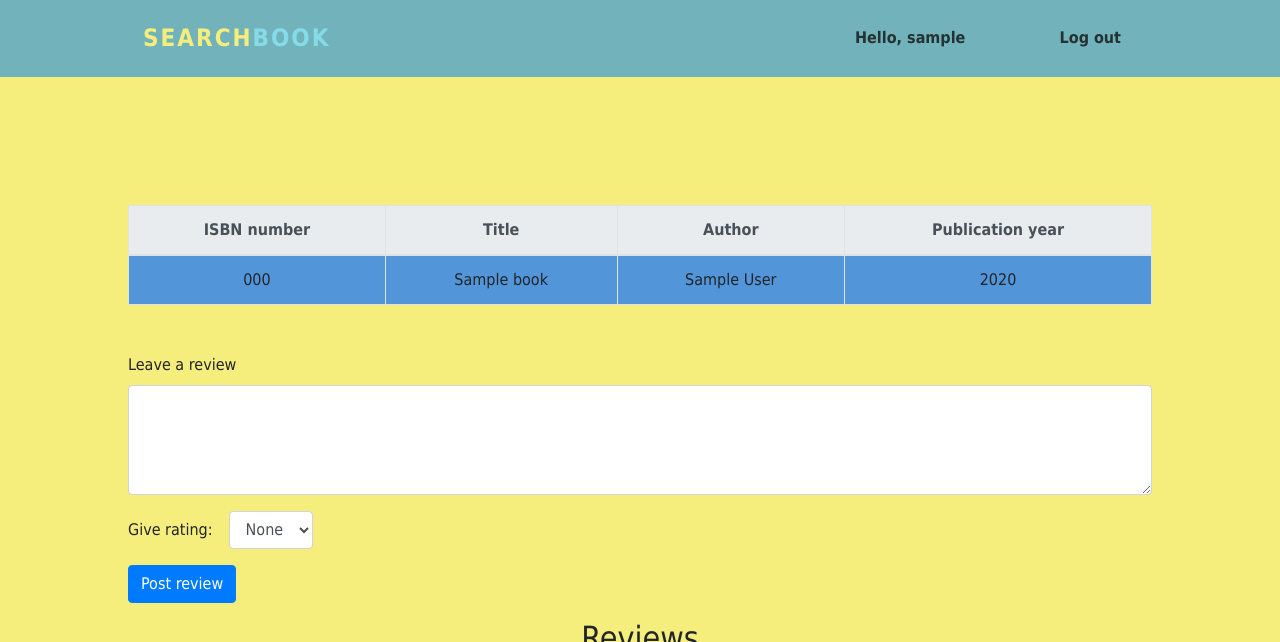
After one commit to LiliyaSm/CS50-project1, a Flask app: template templates/book_page.html in a window 1280 px wide. The commit adds this page. Shown: the top 642 px of the page. Run offline with Flask 2, Linux system fonts and the light colour scheme; the template is opened without the code that fills it: most values are stand-ins (such as "Sample title", 1, 10 or a date in 2020); style sheets or scripts are compiled from the project's sources; some libraries are stand-ins or nearby versions.

Commit message:
add book page and search

```diff
--- a/application.py
+++ b/application.py
@@ -2,6 +2,7 @@ import os
 from flask import Flask, session, render_template, request,  redirect, url_for
 from flask_session import Session
 import myDatabase
+from req import req
 
 app = Flask(__name__)
 
@@ -70,20 +71,29 @@ def signUp():
     return render_template("signUp.html")
 
 
-@app.route("/search")
+@app.route("/search",  methods=["GET"])
 def search():
-    if 'user_id' in session:
+    if 'user_id' not in session:
+        return redirect(url_for("index"))
         print(session)
-        return render_template("search.html", username=session["username"])
-
-    return redirect(url_for("index"))
-
+    # args contains the URL encoded parameters from a GET request while request. form contains POST data
+    query = request.args.get("search")
+    if request.method == "GET" and query:
+        result = db.search(query)
+        return render_template("search.html", username=session["username"], search=result)
+    return render_template("search.html", username=session["username"])
 
 @app.route('/sign_out')
 def sign_out():
-    session.clear()
+    session.clear() #TODO pop
     return redirect(url_for('index'))
 
+
+@app.route("/book_page/<string:isbn>", methods=["POST", "GET"])
+def book_page(isbn):
+    print(isbn)
+    book = db.get_book(isbn)
+    return render_template("book_page.html", book = book)
 
 if __name__ == '__main__':
 
--- a/scss/style.scss
+++ b/scss/style.scss
@@ -1,19 +1,19 @@
-$yellow : #f5ed7c;
-
+$yellow: #f5ed7c;
 
 body {
   font-family: "Tahoma", sans-serif;
-  // min-height: 100vh;
+  min-height: 100vh;
   background-color: $yellow;
 }
 
-.wrap-header{
+.wrap-header,
+.wrap-main {
   max-width: 1024px;
   margin: 0 auto;
 }
 
-.wrap {
-  padding-top: 20vh;
+.wrap-main {
+  padding: 10% 0;
 }
 
 .site-header {
@@ -46,8 +46,7 @@ body {
   text-align: right;
 }
 
-.greeting a
- {
+.greeting a {
   pointer-events: none;
 }
 
@@ -60,3 +59,24 @@ body {
 .site-title .blue {
   color: #85dce8;
 }
+
+// .main {
+//   text-align: center;
+// }
+
+.form-inline .form-control.search {
+  width: 600px;
+}
+
+table {
+  background-color: #5296d9;
+}
+
+@media (max-width: 995px) {
+  .nav-item,
+  .main,
+  .site-title,
+  .site-header a {
+    text-align: center;
+  }
+}
--- /dev/null
+++ b/templates/book_page.html
@@ -0,0 +1,82 @@
+{% extends "layout.html" %} {% block body %}
+
+<div class="wrap-main">
+  <div class="main">
+    <table class="table table-bordered text-center mb-5">
+      <thead class="thead-light">
+        <th scope="col">ISBN number</th>
+        <th scope="col">Title</th>
+        <th scope="col">Author</th>
+        <th scope="col">Publication year</th>
+      </thead>
+      <tbody>
+        <tr>
+          <td>{{book.isbn}}</td>
+          <td>{{book.title}}</td>
+          <td>{{book.author}}</td>
+          <td>{{book.publication_year}}</td>
+        </tr>
+      </tbody>
+    </table>
+
+    <form class = "mb-3" method="post">
+      <div class="form-group">
+        <label for="exampleFormControlTextarea1">Leave a review</label>
+        <textarea
+          class="form-control"
+          id="exampleFormControlTextarea1"
+          rows="4"
+          required
+        ></textarea>
+      </div>
+      <div class = form-inline>
+        <div class="form-group mb-3">
+          <label for="rating">Give rating:</label>
+          <select class="form-control ml-3" id="rating" required>
+            <option value="">None</option>
+            <option value="1" >1</option>
+            <option value="1">2</option>
+            <option value="1">3</option>
+            <option value="1">4</option>
+            <option value="1">5</option>
+          </select>
+        </div>
+      </div>
+      <button type="submit" class="btn btn-primary">Post review</button>
+    </form>
+
+    <h2 class="text-center">Reviews</h2>
+    <div class="card">
+      <div class="card-body">
+        <div class="row">
+          <div class="col-md-2">
+            <img
+              src="https://image.ibb.co/jw55Ex/def_face.jpg"
+              class="img img-rounded img-fluid"
+            />
+          </div>
+          <div class="col-md-10 ">
+            <p >
+              <span class="float-left"><strong>Nick</strong></span>
+              <span class="float-right"
+                ><strong>Rating: 5 stars out of 5 </strong></span
+              >
+            </p>
+
+            <div class="clearfix"></div>
+            <p class= "mt-3">
+              Lorem Ipsum is simply dummy text of the pr make but also the leap
+              into electronic typesetting, remaining essentially unchanged. It
+              was popularised in the 1960s with the release of Letraset sheets
+              containing Lorem Ipsum passages, and more recently with desktop
+              publishing software like Aldus PageMaker including versions of
+              Lorem Ipsum.
+            </p>
+          </div>
+        </div>
+      </div>
+    </div>
+  </div>
+
+  {% endblock %}
+</div>
--- a/templates/index.html
+++ b/templates/index.html
@@ -1,7 +1,7 @@
 {% extends "layout.html" %} {% block body %}
 
-<div class="wrap row justify-content-center">
-  <form class="col-lg-4" method="POST">
+<div class="wrap-main row justify-content-center">
+  <form class="col-lg-6" method="POST">
     {% if error %}
     <div class="alert alert-danger" role="alert">
       {{error}}
--- a/templates/layout.html
+++ b/templates/layout.html
@@ -16,7 +16,7 @@
     <header class="site-header">
             <div class = "wrap-header">
                 <ul class="nav nav-fill">
-                    <li class="nav-item col-lg-4">
+                    <li class="nav-item col-lg-4 col-md-4">
                         <h1 class="site-title"><a href="{{ url_for('index') }}">Search<span class="blue">Book</span></a></h1>
                     </li>
                     {% if username %}
@@ -24,7 +24,7 @@
                         <a class="nav-link" href="#"> Hello, {{username}}</a>
                     </li>
 
-                    <li class="nav-item col-lg-2 logout">
+                    <li class="nav-item col-lg-2 col-md-2 logout">
                         <a class="nav-link" href="{{ url_for('sign_out') }}">Log out</a>
                     </li>
                     {% endif %}
```
Also changed, not shown: myDatabase.py (+18 -8 lines), templates/search.html (+38 -2 lines), templates/signUp.html (+3 -5 lines).
